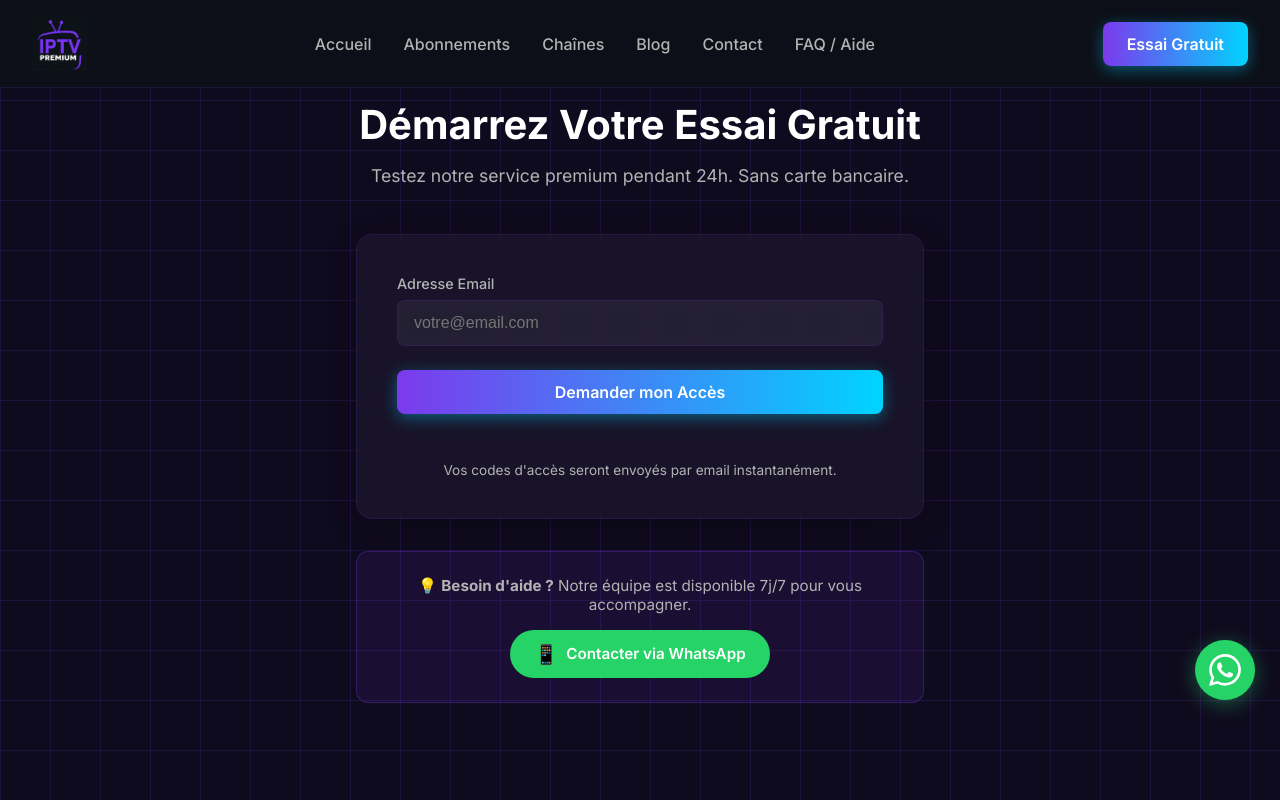
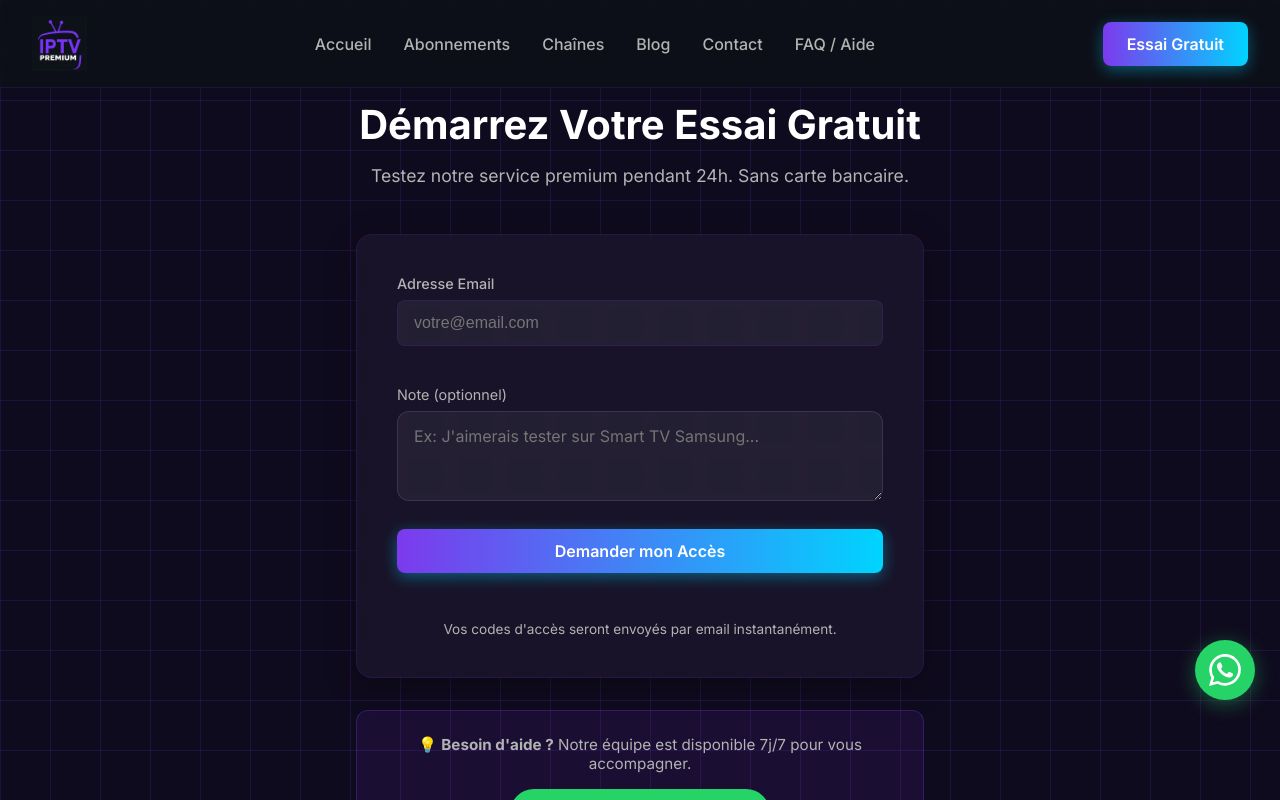
Before and after one commit to SmailNilson/iptv-platform, a Next.js app: page /trial in a window 1280 px wide. Shown: the top 800 px of the page. Built offline with nearby package versions, Linux system fonts and the light colour scheme.

Commit message:
Add note textarea to trial page

```diff
--- a/src/app/trial/page.tsx
+++ b/src/app/trial/page.tsx
@@ -16,6 +16,33 @@ export default function Trial() {
 
                 <form className={styles.form}>
                     <Input label="Adresse Email" type="email" placeholder="votre@email.com" />
+
+                    <div style={{ marginTop: '1rem' }}>
+                        <label style={{
+                            display: 'block',
+                            marginBottom: '0.5rem',
+                            fontSize: '0.9rem',
+                            color: 'var(--text-secondary)'
+                        }}>
+                            Note (optionnel)
+                        </label>
+                        <textarea
+                            placeholder="Ex: J'aimerais tester sur Smart TV Samsung..."
+                            rows={3}
+                            style={{
+                                width: '100%',
+                                padding: '0.875rem 1rem',
+                                background: 'rgba(255, 255, 255, 0.05)',
+                                border: '1px solid rgba(255, 255, 255, 0.1)',
+                                borderRadius: '12px',
+                                color: 'white',
+                                fontSize: '1rem',
+                                resize: 'vertical',
+                                outline: 'none',
+                                fontFamily: 'inherit'
+                            }}
+                        />
+                    </div>
 
                     <Button variant="primary" fullWidth className="mt-4">
                         Demander mon Accès
```
